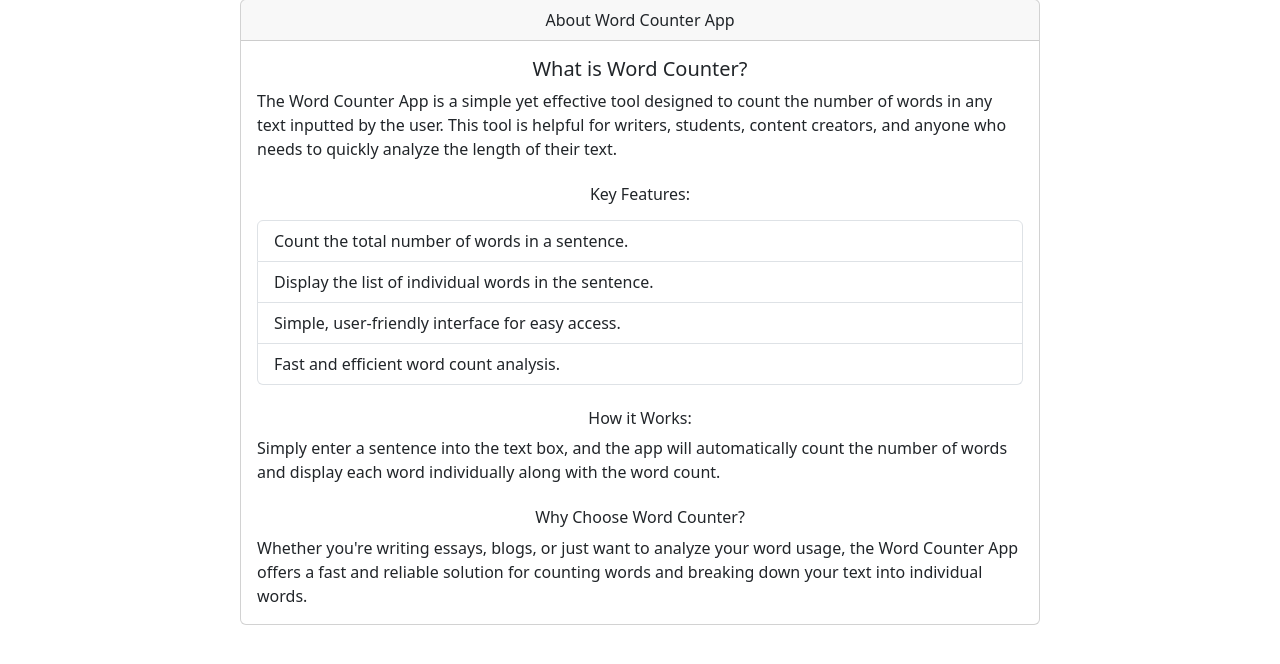
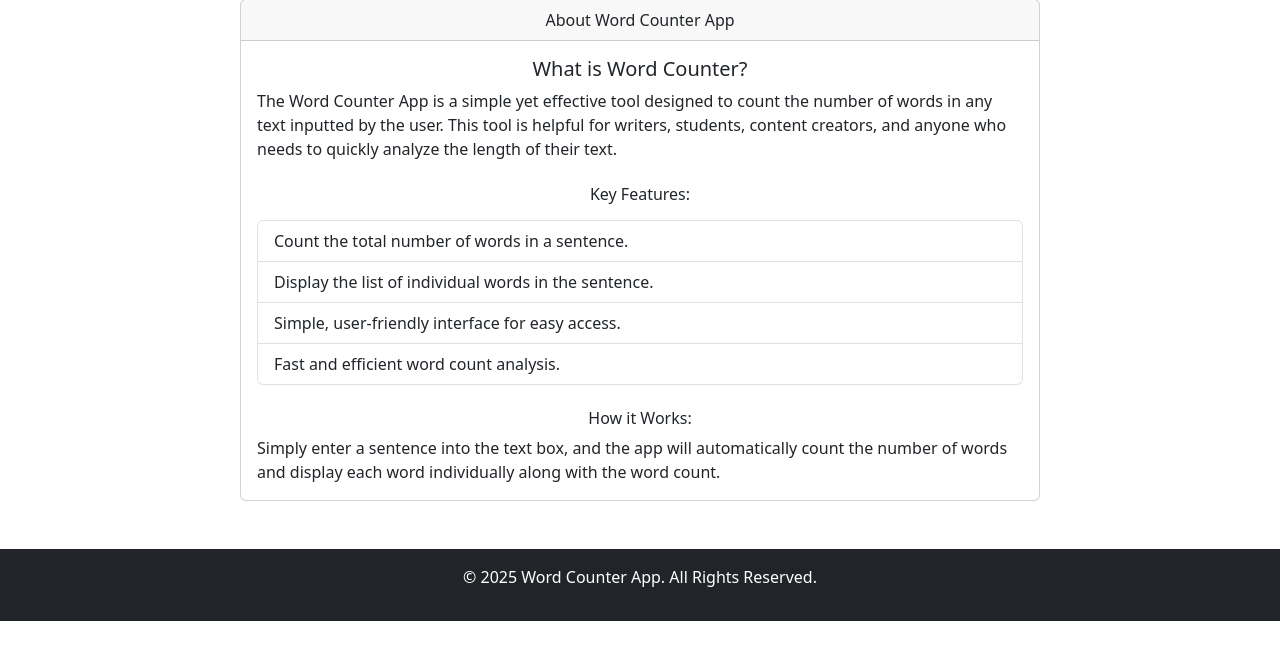
Before and after one commit to amahadnejad/Word_Counter, a Django app: page /about/ in a window 1280 px wide. Shown: the part 105-769 px from the top of the page. Run offline with Django 5.2, Linux system fonts and the light colour scheme.

Commit message:
Add Footer To _base.html Template

```diff
--- a/counter/templates/counter/about.html
+++ b/counter/templates/counter/about.html
@@ -11,7 +11,9 @@
             <div class="card-body">
                 <h5 class="card-title text-center">What is Word Counter?</h5>
                 <p class="card-text">
-                    The Word Counter App is a simple yet effective tool designed to count the number of words in any text inputted by the user. This tool is helpful for writers, students, content creators, and anyone who needs to quickly analyze the length of their text.
+                    The Word Counter App is a simple yet effective tool designed to count the number of words in any
+                    text inputted by the user. This tool is helpful for writers, students, content creators, and anyone
+                    who needs to quickly analyze the length of their text.
                 </p>
                 <h6 class="text-center mt-4">Key Features:</h6>
                 <ul class="list-group mt-3">
@@ -22,11 +24,8 @@
                 </ul>
                 <h6 class="text-center mt-4">How it Works:</h6>
                 <p class="card-text">
-                    Simply enter a sentence into the text box, and the app will automatically count the number of words and display each word individually along with the word count.
-                </p>
-                <h6 class="text-center mt-4">Why Choose Word Counter?</h6>
-                <p class="card-text">
-                    Whether you're writing essays, blogs, or just want to analyze your word usage, the Word Counter App offers a fast and reliable solution for counting words and breaking down your text into individual words.
+                    Simply enter a sentence into the text box, and the app will automatically count the number of words
+                    and display each word individually along with the word count.
                 </p>
             </div>
         </div>
--- a/counter/templates/counter/counter.html
+++ b/counter/templates/counter/counter.html
@@ -41,4 +41,6 @@
             </div>
         </div>
     {% endif %}
+    <br><br><br><br><br><br>
+    <br><br><br><br><br><br>
 {% endblock content %}
--- a/templates/_base.html
+++ b/templates/_base.html
@@ -30,6 +30,10 @@
 {% block content %}
 {% endblock content %}
 
+<footer class="bg-dark text-white text-center py-3 mt-5">
+    <p>&copy; 2025 Word Counter App. All Rights Reserved.</p>
+</footer>
+
 <script src="https://cdn.jsdelivr.net/npm/bootstrap@5.3.3/dist/js/bootstrap.bundle.min.js"
         integrity="sha384-YvpcrYf0tY3lHB60NNkmXc5s9fDVZLESaAA55NDzOxhy9GkcIdslK1eN7N6jIeHz"
         crossorigin="anonymous"></script>
```
Also changed, not shown: other parts of templates/_base.html (+1 -1 lines), counter/views.py (line endings or trailing spaces).
